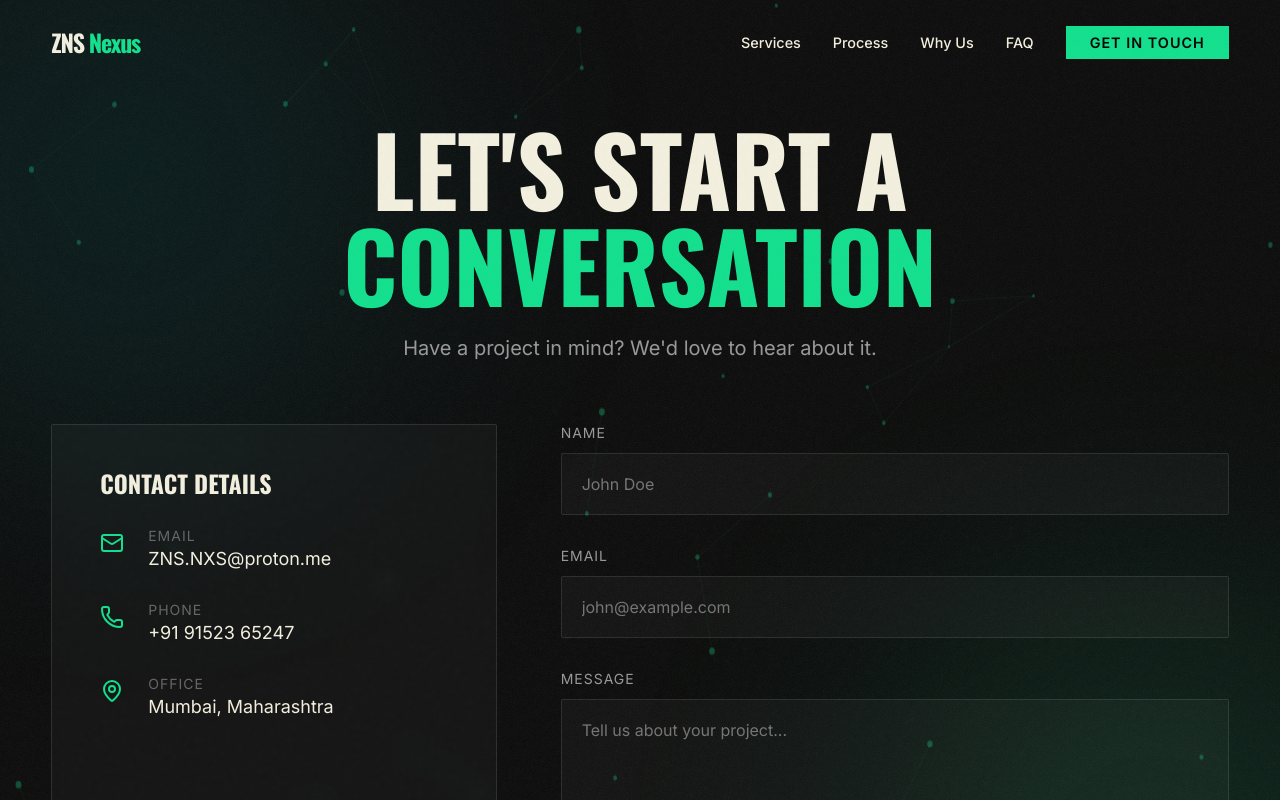
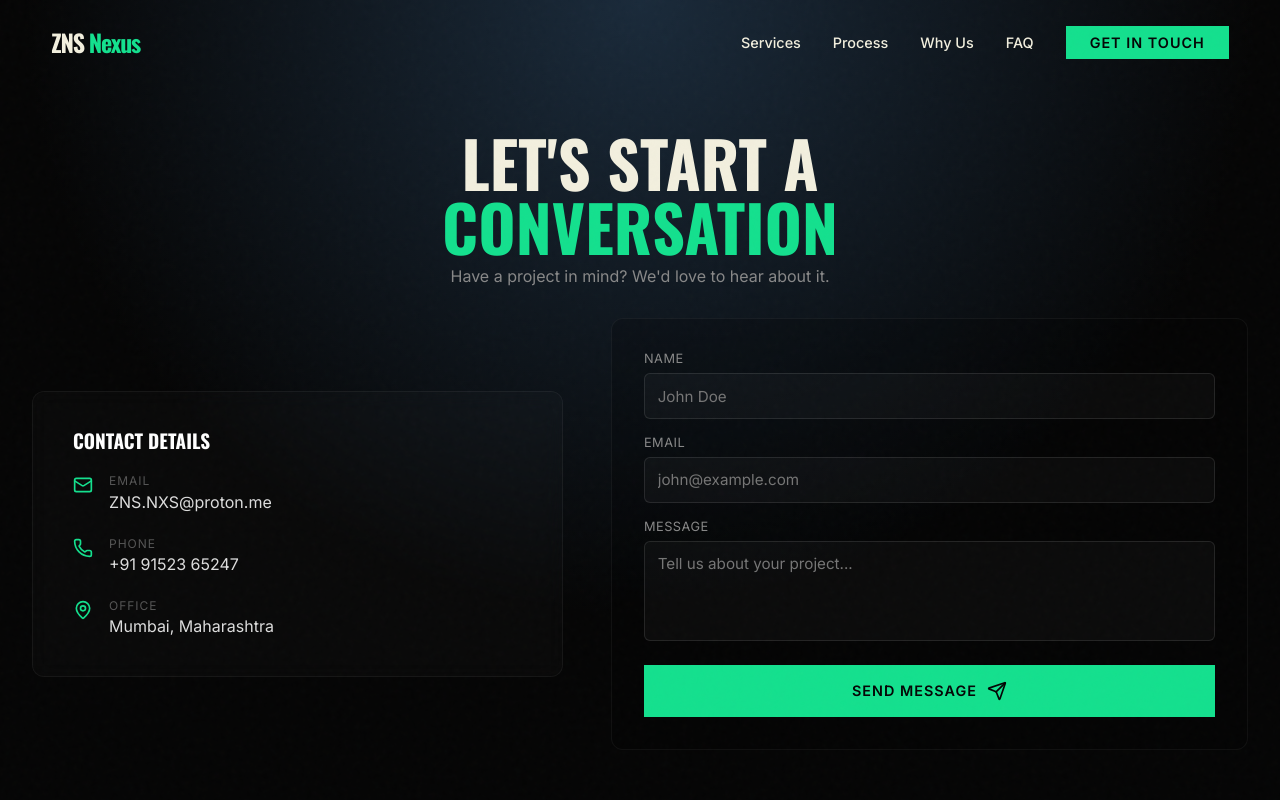
Before and after one commit to ZNS-STUDIOS/ZNS-Nexus_AG, a React (Vite) app: page /contact in a window 1280 px wide. Shown: the top 800 px of the page. Built offline with nearby package versions, Linux system fonts and the light colour scheme.

Commit message:
feat: Implement new Contact page with form and add styling for Contact, Footer, Hero, and Services components.

```diff
--- a/src/components/Contact.jsx
+++ b/src/components/Contact.jsx
@@ -10,7 +10,7 @@ const Contact = () => {
             <div className="contact-container container">
                 <h2 className="contact-title">Ready to Build Something Great?</h2>
                 <p className="contact-subtitle">Let's discuss your project and explore how we can help you grow.</p>
-                <a href="mailto:hello@znsnexus.com" className="btn btn-primary btn-lg">
+                <a href="mailto:ZNS.NXS@proton.me" className="btn btn-primary btn-lg">
                     Get in Touch
                     <ArrowRight size={24} style={{ marginLeft: '12px' }} />
                 </a>
--- a/src/components/Footer.css
+++ b/src/components/Footer.css
@@ -84,8 +84,49 @@
 }
 
 @media (max-width: 768px) {
+    .footer-premium {
+        padding: 4rem 0 2rem;
+    }
+
+    .footer-cta-section {
+        margin-bottom: 5rem;
+    }
+
+    .footer-cta-title {
+        font-size: clamp(2.5rem, 12vw, 5rem);
+        margin-bottom: 2rem;
+    }
+
+    .footer-magnetic-btn {
+        font-size: 1.2rem;
+        padding: 1.2rem 2.5rem;
+        gap: 1rem;
+        width: 100%;
+        justify-content: center;
+    }
+
+    .footer-brand-large {
+        font-size: clamp(2rem, 15vw, 4rem);
+    }
+
     .footer-links-row {
         flex-direction: column;
-        gap: 1rem;
+        gap: 1.5rem;
+        text-align: center;
+    }
+
+    .social-links {
+        gap: 1.5rem;
+        justify-content: center;
+    }
+
+    .social-links a {
+        font-size: 1rem;
+        padding: 0.5rem;
+        min-width: 44px;
+        min-height: 44px;
+        display: flex;
+        align-items: center;
+        justify-content: center;
     }
 }
--- a/src/components/Hero.css
+++ b/src/components/Hero.css
@@ -151,11 +151,35 @@
 }
 
 @media (max-width: 768px) {
+    .hero-section {
+        padding-top: 100px;
+        padding-bottom: 2rem;
+    }
+
+    .hero-container {
+        gap: 2rem;
+    }
+
     .bridge-container {
         flex-direction: column;
-        gap: 4rem;
-        height: 400px;
+        gap: 2rem;
+        height: auto;
         align-items: center;
+        padding: 1rem 0;
+    }
+
+    .node-circle {
+        width: 120px;
+        height: 120px;
+    }
+
+    .node-circle span {
+        font-size: 0.95rem;
+    }
+
+    .node-label {
+        font-size: 0.7rem;
+        margin-top: 1rem;
     }
 
     .connection-visual {
@@ -173,5 +197,21 @@
 
     .connection-badge {
         transform: translate(-50%, -50%) rotate(-90deg);
+        font-size: 0.65rem;
+        padding: 0.3rem 0.6rem;
+    }
+
+    .hero-title {
+        font-size: clamp(2rem, 10vw, 3.5rem);
+        margin-bottom: 1.5rem;
+    }
+
+    .hero-cta-wrapper {
+        margin-top: 0.5rem;
+    }
+
+    .btn {
+        padding: 0.9rem 1.8rem;
+        font-size: 0.9rem;
     }
 }
--- a/src/pages/ContactPage.css
+++ b/src/pages/ContactPage.css
@@ -1,86 +1,105 @@
 .contact-page {
     position: relative;
-    min-height: 100vh;
-    padding-top: 120px;
-    /* Header height */
-    padding-bottom: 80px;
+    height: 100vh;
+    width: 100vw;
     overflow: hidden;
+    display: flex;
+    align-items: center;
+    justify-content: center;
+    /* Skale-inspired deep background */
+    background: radial-gradient(circle at 50% 0%, #1a2a3a 0%, #050505 60%);
+    padding-top: 80px;
+    /* Header offset */
 }
 
 .contact-page-container {
     position: relative;
-    z-index: 1;
+    z-index: 10;
+    width: 100%;
+    max-width: 1400px;
+    height: 100%;
+    display: flex;
+    flex-direction: column;
+    justify-content: center;
+    padding: 0 2rem;
 }
 
 .contact-header {
     text-align: center;
-    margin-bottom: 4rem;
+    margin-bottom: 2rem;
 }
 
 .contact-page-title {
-    font-size: clamp(3rem, 8vw, 6rem);
+    font-size: clamp(2.5rem, 5vw, 4rem);
     line-height: 1;
-    margin-bottom: 1.5rem;
+    margin-bottom: 0.5rem;
     font-family: var(--font-heading);
     text-transform: uppercase;
 }
 
 .contact-page-subtitle {
-    font-size: 1.25rem;
-    color: #999;
-    max-width: 600px;
+    font-size: 1rem;
+    color: #888;
+    max-width: 500px;
     margin: 0 auto;
 }
 
 .contact-grid {
     display: grid;
-    grid-template-columns: 1fr 1.5fr;
-    gap: 4rem;
-    max-width: 1200px;
-    margin: 0 auto;
+    grid-template-columns: 1fr 1.2fr;
+    gap: 3rem;
+    align-items: center;
+    width: 100%;
 }
 
-/* Info Card */
+/* Info Card - Compact */
 .contact-info-card {
-    background: rgba(255, 255, 255, 0.03);
-    border: 1px solid rgba(255, 255, 255, 0.1);
-    padding: 3rem;
-    border-radius: 2px;
+    background: rgba(255, 255, 255, 0.02);
+    border: 1px solid rgba(255, 255, 255, 0.05);
+    padding: 2.5rem;
+    border-radius: 12px;
     backdrop-filter: blur(10px);
 }
 
 .info-title {
-    font-size: 1.5rem;
-    margin-bottom: 2rem;
+    font-size: 1.2rem;
+    margin-bottom: 1.5rem;
     font-family: var(--font-heading);
     text-transform: uppercase;
+    color: #fff;
 }
 
 .info-item {
     display: flex;
     align-items: flex-start;
-    gap: 1.5rem;
-    margin-bottom: 2rem;
+    gap: 1rem;
+    margin-bottom: 1.5rem;
+}
+
+.info-item:last-child {
+    margin-bottom: 0;
 }
 
 .info-icon {
     color: var(--accent-color);
-    margin-top: 4px;
+    width: 20px;
+    height: 20px;
+    margin-top: 2px;
 }
 
 .info-label {
     display: block;
-    font-size: 0.875rem;
-    color: #666;
-    margin-bottom: 0.25rem;
+    font-size: 0.75rem;
+    color: #555;
+    margin-bottom: 0.2rem;
     text-transform: uppercase;
     letter-spacing: 1px;
 }
 
 .info-link,
 .info-text {
-    font-size: 1.125rem;
-    color: var(--text-color);
+    font-size: 1rem;
+    color: #ddd;
     text-decoration: none;
     transition: color 0.3s ease;
 }
@@ -89,36 +108,46 @@
     color: var(--accent-color);
 }
 
-/* Form */
+/* Form - Compact */
 .contact-form {
     display: flex;
     flex-direction: column;
-    gap: 2rem;
+    gap: 1rem;
+    background: rgba(0, 0, 0, 0.2);
+    padding: 2rem;
+    border-radius: 12px;
+    border: 1px solid rgba(255, 255, 255, 0.05);
 }
 
 .form-group {
     display: flex;
     flex-direction: column;
-    gap: 0.75rem;
+    gap: 0.4rem;
 }
 
 .form-group label {
-    font-size: 0.875rem;
+    font-size: 0.8rem;
+    color: #888;
     text-transform: uppercase;
-    letter-spacing: 1px;
-    color: #999;
+    letter-spacing: 0.5px;
 }
 
 .form-group input,
 .form-group textarea {
     background: rgba(255, 255, 255, 0.03);
     border: 1px solid rgba(255, 255, 255, 0.1);
-    padding: 1.25rem;
-    color: var(--text-color);
-    font-family: var(--font-body);
-    font-size: 1rem;
+    border-radius: 6px;
+    padding: 0.8rem;
+    color: #fff;
+    font-family: var(--font-sans);
+    font-size: 0.95rem;
     transition: all 0.3s ease;
-    border-radius: 2px;
+}
+
+.form-group textarea {
+    resize: none;
+    height: 100px;
+    /* Fixed height for compactness */
 }
 
 .form-group input:focus,
@@ -130,17 +159,27 @@
 
 .btn-block {
     width: 100%;
-    justify-content: center;
-    margin-top: 1rem;
+    margin-top: 0.5rem;
+    padding: 1rem;
+    font-size: 0.9rem;
+    letter-spacing: 1px;
 }
 
-@media (max-width: 968px) {
+/* Mobile Responsiveness */
+@media (max-width: 1024px) {
+    .contact-page {
+        height: auto;
+        min-height: 100vh;
+        padding: 100px 0 40px;
+        overflow-y: auto;
+    }
+
     .contact-grid {
         grid-template-columns: 1fr;
-        gap: 3rem;
+        gap: 2rem;
     }
 
-    .contact-info-card {
-        padding: 2rem;
+    .contact-page-title {
+        font-size: 2.5rem;
     }
 }
--- a/src/pages/ContactPage.jsx
+++ b/src/pages/ContactPage.jsx
@@ -1,12 +1,44 @@
-import React from 'react';
+import React, { useState } from 'react';
 import { Mail, MapPin, Phone, ArrowRight, Send } from 'lucide-react';
 import PremiumBackground from '../components/PremiumBackground';
 import './ContactPage.css';
 
 const ContactPage = () => {
+    const [formData, setFormData] = useState({
+        name: '',
+        email: '',
+        message: ''
+    });
+
+    const handleChange = (e) => {
+        setFormData({
+            ...formData,
+            [e.target.name]: e.target.value
+        });
+    };
+
+    const handleSubmit = (e) => {
+        e.preventDefault();
+
+        // Construct mailto link with form data
+        const subject = encodeURIComponent(`New Project Inquiry from ${formData.name}`);
+        const body = encodeURIComponent(
+            `Name: ${formData.name}\n` +
+            `Email: ${formData.email}\n\n` +
+            `Message:\n${formData.message}\n\n` +
+            `---\nSent from ZNS Nexus Contact Form`
+        );
+
+        // Open email client
+        window.location.href = `mailto:ZNS.NXS@proton.me?subject=${subject}&body=${body}`;
+
+        // Optional: Reset form after submission
+        setFormData({ name: '', email: '', message: '' });
+    };
+
     return (
         <div className="contact-page">
-            <PremiumBackground variant="section" particleCount={50} />
+            {/* CSS Background used for Skale style */}
             <div className="container contact-page-container">
                 <div className="contact-header">
                     <h1 className="contact-page-title">Let's Start a <br /><span className="text-gradient">Conversation</span></h1>
@@ -41,18 +73,42 @@ const ContactPage = () => {
                     </div>
 
                     {/* Contact Form */}
-                    <form className="contact-form">
+                    <form className="contact-form" onSubmit={handleSubmit}>
                         <div className="form-group">
                             <label htmlFor="name">Name</label>
-                            <input type="text" id="name" placeholder="John Doe" />
+                            <input
+                                type="text"
+                                id="name"
+                                name="name"
+                                value={formData.name}
+                                onChange={handleChange}
+                                placeholder="John Doe"
+                                required
+                            />
                         </div>
                         <div className="form-group">
                             <label htmlFor="email">Email</label>
-                            <input type="email" id="email" placeholder="john@example.com" />
+                            <input
+                                type="email"
+                                id="email"
+                                name="email"
+                                value={formData.email}
+                                onChange={handleChange}
+                                placeholder="john@example.com"
+                                required
+                            />
                         </div>
                         <div className="form-group">
                             <label htmlFor="message">Message</label>
-                            <textarea id="message" rows="5" placeholder="Tell us about your project..."></textarea>
+                            <textarea
+                                id="message"
+                                name="message"
+                                rows="5"
+                                value={formData.message}
+                                onChange={handleChange}
+                                placeholder="Tell us about your project..."
+                                required
+                            ></textarea>
                         </div>
                         <button type="submit" className="btn btn-primary btn-block">
                             Send Message <Send size={20} style={{ marginLeft: '10px' }} />
```
Also changed, not shown: src/components/Services.css (+61 -4 lines).
